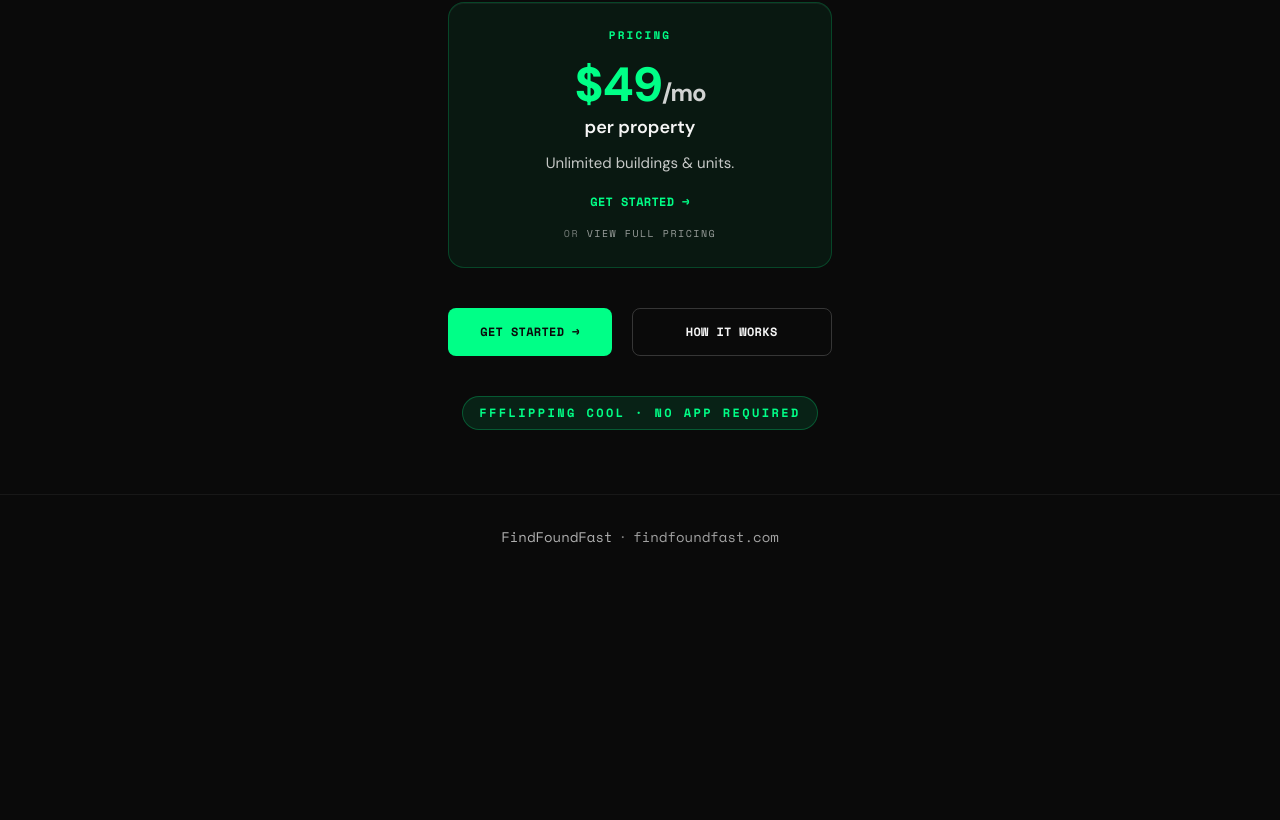
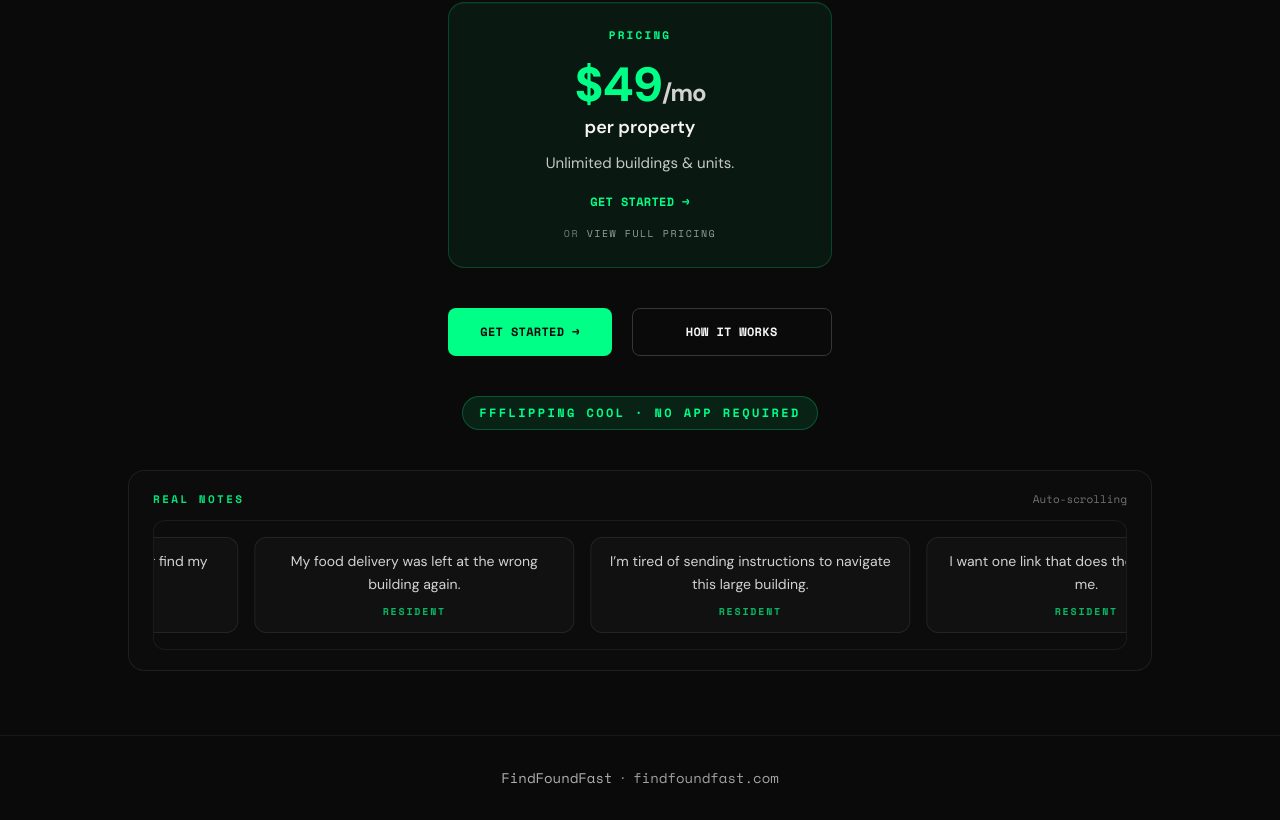
Before and after one commit to michaelmcdanielsbg-lang/findfoundfast, a Next.js app: page / in a window 1280 px wide. Shown: the part 994-1814 px from the top of the page. Before the commit the page ends 1573 px from the top, so only its background shows below. Built offline with nearby package versions, Linux system fonts and the light colour scheme.

Commit message:
Home: add slow testimonials marquee; remove from how-it-works
Made-with: Cursor

```diff
--- a/app/how-it-works/page.js
+++ b/app/how-it-works/page.js
@@ -30,6 +30,15 @@ export default function HowItWorks() {
     { step: 2, title: 'Main Entrance', desc: 'Gate code: G7K42 – use the keypad on the left side of the door', url: 'https://i.ibb.co/BV8fW6pn/Modern-apartment-entrance-at-dusk.png' },
     { step: 3, title: 'Lobby → Elevator', desc: 'Go straight past the mailboxes, elevator is on the left', url: 'https://i.ibb.co/dwCQrWmf/Modern-residential-lobby-with-cozy-elegance.png' },
     { step: 4, title: 'Your Door', desc: 'Unit 412 – last door on the right. Leave at door. Thank you!', url: 'https://i.ibb.co/0VWt3QZk/Modern-elevator-in-sleek-lobby-setting.png' },
+  ];
+
+  const testimonials = [
+    'My friends and family can never find my apartment.',
+    'My food delivery was left at the wrong building again.',
+    'I’m tired of sending instructions to navigate this large building.',
+    'Gate codes get lost in the chat—then everyone shows up confused.',
+    'I want one link that does the directions for me.',
+    'Stop reposting screenshots—make it simple and timed.',
   ];
 
   const tabBtn = (id, label) => {
--- a/app/page.js
+++ b/app/page.js
@@ -159,6 +159,75 @@ export default function Home() {
         <p className="mt-8 inline-flex items-center gap-2 rounded-full border border-fff-green/25 bg-fff-green/10 px-4 py-2 font-mono text-[11px] font-bold uppercase tracking-[0.14em] text-fff-green sm:mt-10 sm:text-xs sm:tracking-[0.2em]">
           FFFLipping Cool · No app required
         </p>
+
+        <section
+          className="mt-10 w-full max-w-5xl rounded-2xl border border-white/[0.08] bg-fff-card/40 px-4 py-5 sm:px-6"
+          aria-label="What people are saying"
+        >
+          <div className="flex items-baseline justify-between gap-4">
+            <p className="font-mono text-xs font-bold uppercase tracking-[0.2em] text-fff-green/90 sm:text-[11px] sm:tracking-[0.22em]">
+              Real notes
+            </p>
+            <p className="font-mono text-[11px] text-fff-white/45">
+              Auto-scrolling
+            </p>
+          </div>
+
+          <div className="relative mt-3 overflow-hidden rounded-xl border border-white/[0.06] bg-[#0f0f0f]/40">
+            <style>{`
+              @keyframes ff-slow-marquee {
+                0% {
+                  transform: translateX(0);
+                }
+                100% {
+                  transform: translateX(-50%);
+                }
+              }
+              @media (prefers-reduced-motion: reduce) {
+                .ff-marquee-track {
+                  animation: none !important;
+                  transform: none !important;
+                }
+              }
+            `}</style>
+
+            <div
+              className="ff-marquee-track flex w-max gap-4 px-4 py-4"
+              style={{ animation: 'ff-slow-marquee 46s linear infinite' }}
+            >
+              {[
+                'My friends and family can never find my apartment.',
+                'My food delivery was left at the wrong building again.',
+                'I’m tired of sending instructions to navigate this large building.',
+                'I want one link that does the directions for me.',
+                'Stop reposting screenshots—make it simple and timed.',
+                'Gate codes get lost in chat. This makes it easy.',
+              ]
+                .concat([
+                  'My friends and family can never find my apartment.',
+                  'My food delivery was left at the wrong building again.',
+                  'I’m tired of sending instructions to navigate this large building.',
+                  'I want one link that does the directions for me.',
+                  'Stop reposting screenshots—make it simple and timed.',
+                  'Gate codes get lost in chat. This makes it easy.',
+                ])
+                .map((t, idx) => (
+                  <div
+                    // Using idx for stable keys across duplicates
+                    key={idx}
+                    className="w-[320px] flex-shrink-0 rounded-xl border border-white/[0.08] bg-[#111] px-4 py-3"
+                  >
+                    <p className="text-[14px] leading-relaxed text-fff-white/85">
+                      {t}
+                    </p>
+                    <p className="mt-2 font-mono text-[10px] font-bold uppercase tracking-[0.18em] text-fff-green/70">
+                      Resident
+                    </p>
+                  </div>
+                ))}
+            </div>
+          </div>
+        </section>
       </main>
 
       <footer className="relative z-10 border-t border-white/[0.06] py-6 pb-[max(1.5rem,env(safe-area-inset-bottom))] text-center font-mono text-[13px] text-fff-muted sm:py-8 sm:text-sm">
```
